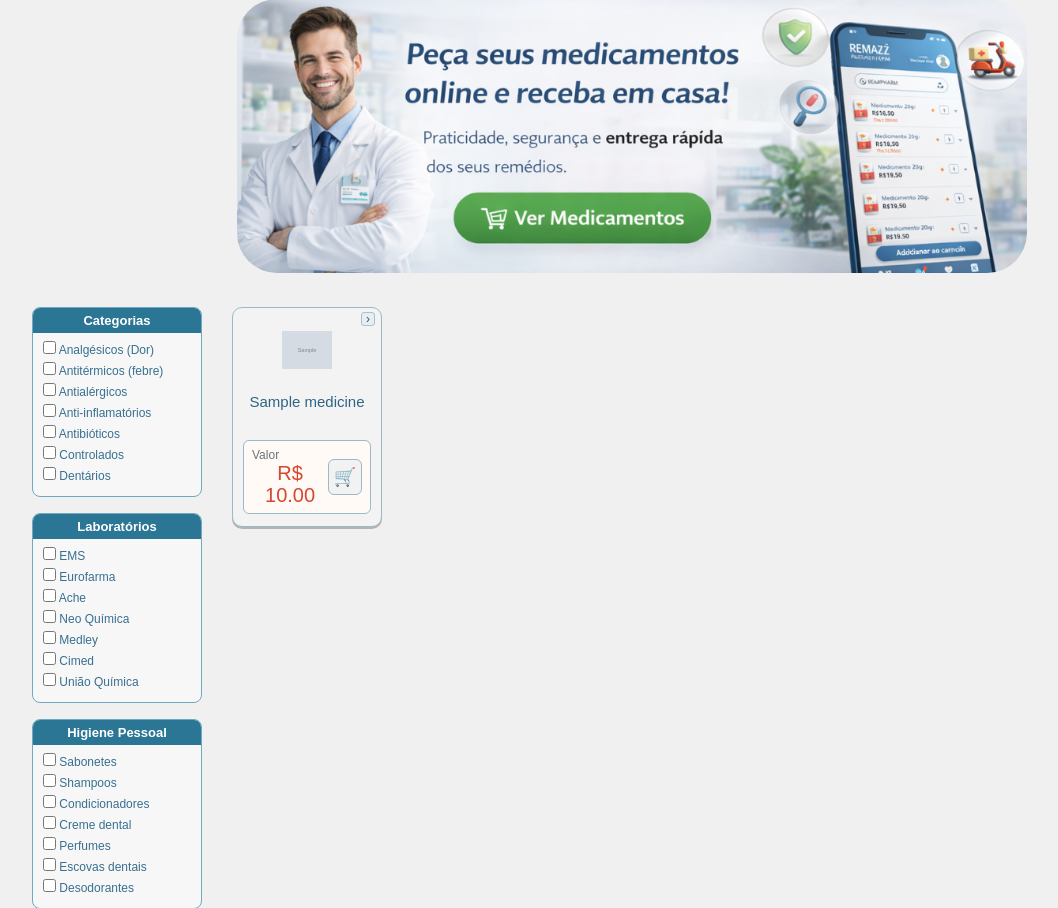
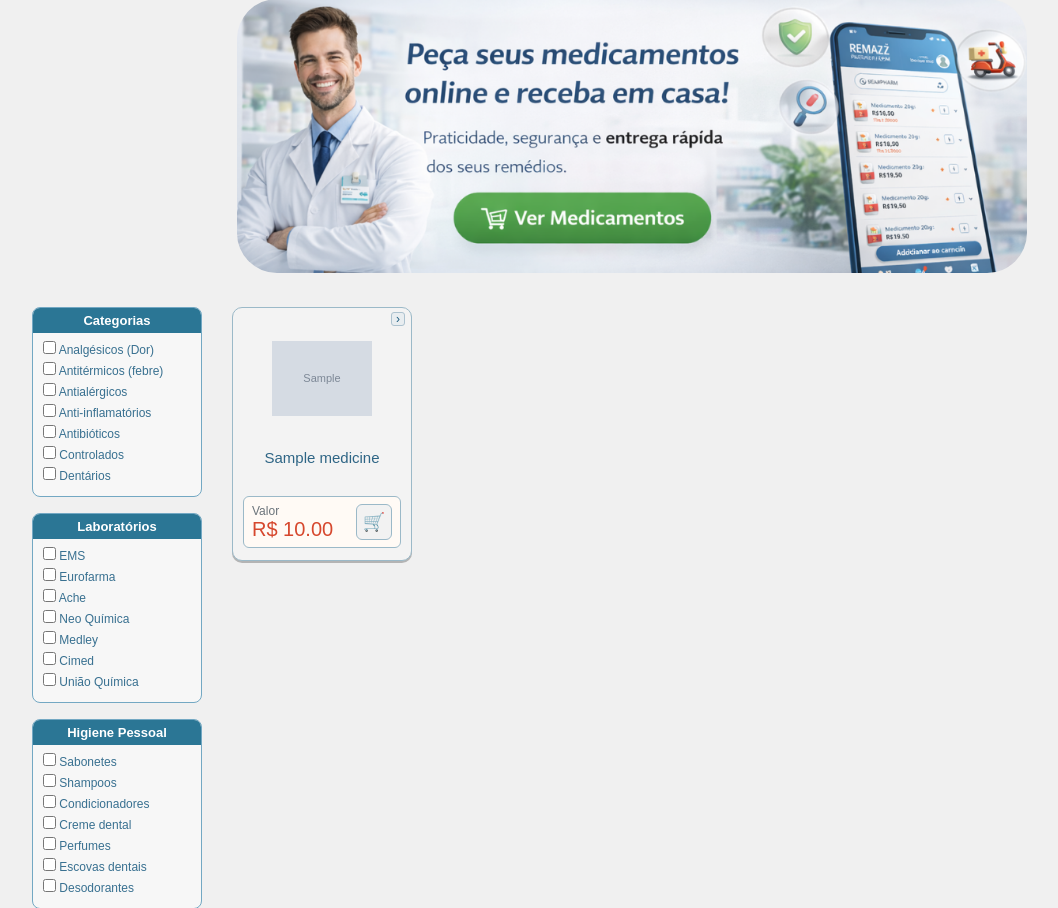
Before and after one commit to RobertoSileno/remaz-pharm-site, a Django app: page /dashboard/ in a window 1280 px wide; the page is wider, and only the part inside the window is pictured. Shown: the part 135-1043 px from the top of that part, without its empty margins (8-1066 px from the left). Run offline with Django 5.2, Linux system fonts and the light colour scheme; a user stored in the database is signed in; tables that the repository leaves empty hold one stand-in row (values such as "Sample post"); grey boxes marked "Sample" are stand-in pictures.

Commit message:
fronte dash

```diff
--- a/static/css/dashboard.css
+++ b/static/css/dashboard.css
@@ -226,14 +226,14 @@ img {
 /* GRID DE PRODUTOS */
 .produtos-grid {
     display: grid;
-    grid-template-columns: repeat(6, 150px);
-    gap: 40px 20px; /* mais espaço entre medicamentos */
+    grid-template-columns: repeat(6, 200px);
+    gap: 70px 50px; /* mais espaço entre medicamentos */
     justify-content: center;
 }
 
 .produto-card {
-    width: 150px;
-    min-height: 190px;
+    width: 180px;
+    min-height: 220px;
     background: #f3f3f3;
     border: 1px solid #9bb9c8;
     border-radius: 10px;
@@ -244,8 +244,8 @@ img {
 }
 
 .produto-card img {
-    width: 50px;
-    height: 64px;
+    width: 100px;
+    height: 120px;
     object-fit: contain;
     margin: 0 auto 10px;
 }
```
